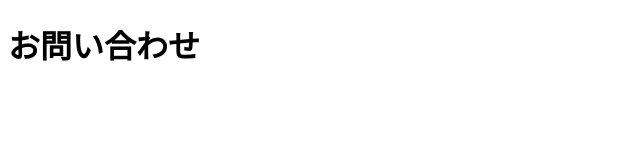
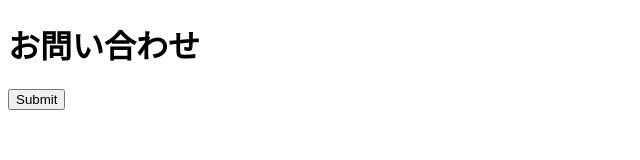
Before and after one commit to yaschoolzdrv-ctrl/MyShop, a plain HTML site: page contact.html in a window 1280 px wide. Shown: the whole page, without its empty margins (0-640 px from the left). Drawn offline with Linux system fonts and the light colour scheme.

Commit message:
フォームのパーツ実装

```diff
--- a/contact.html
+++ b/contact.html
@@ -7,5 +7,8 @@
 </head>
 <body>
     <h1>お問い合わせ</h1>
+    <form action="">
+        <input type="submit">
+    </form>
 </body>
 </html>
```
